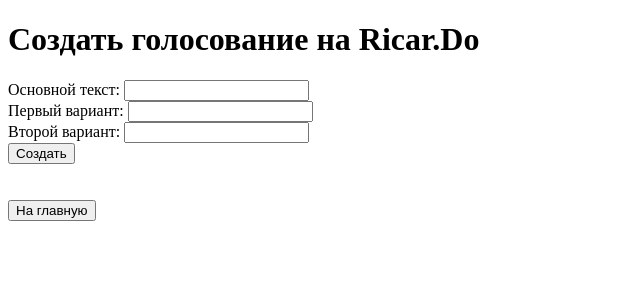
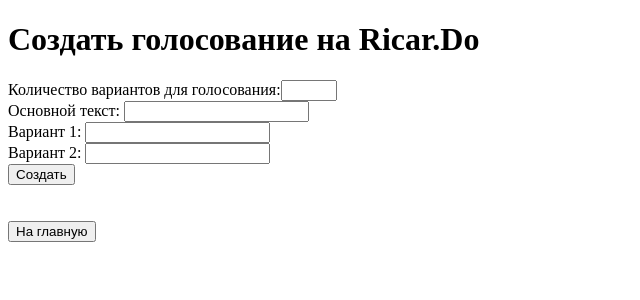
Before and after one commit to Gr0up10/Simple-votings-10, a Django app: template views/templates/creation.html in a window 1280 px wide. Shown: the top 300 px of the page, without its empty margins (0-640 px from the left). Run offline with Django 3.2, Linux system fonts and the light colour scheme; the template is opened without the code that fills it: values that come from a table or form of the project are taken from there, others are empty.

Commit message:
minor improves

```diff
--- a/views/forms.py
+++ b/views/forms.py
@@ -22,6 +22,14 @@
 
 
 class CreateVoting(forms.Form):
+    #def __init__(self, num):
+     #   super().__init__()
+      #  self.num = num
+    #options = list()
     main_text = forms.CharField(max_length=200, min_length=1, required=True, label='Основной текст')
-    first = forms.CharField(max_length=50, min_length=1, required=True, label='Первый вариант')
-    second = forms.CharField(max_length=50, min_length=1, required=True, label='Второй вариант')
+    first = forms.CharField(max_length=50, min_length=1, required=True, label='Вариант ' + str(1))
+    second = forms.CharField(max_length=50, min_length=1, required=True, label='Вариант ' + str(2))
+
+
+class NumOfOptions(forms.Form):
+    number = forms.IntegerField(max_value=10, min_value=1, required=True, label='Количество вариантов для голосования')
--- a/views/templates/creation.html
+++ b/views/templates/creation.html
@@ -7,6 +7,12 @@
 </head>
 <body>
 <h1> Создать голосование на Ricar.Do</h1>
+<form action="/create/" method="GET">
+    {{form_for_num}}
+    {% if mode == 1 %}
+        <input type="submit" value="Ок">
+    {%endif%}
+</form>
 <form action="/create/" method="POST">
     {% for item in form %}
         {{item.label}}: {{item}} <br>
```
Also changed, not shown: views/views.py (+12 -1 lines), db.sqlite3.
